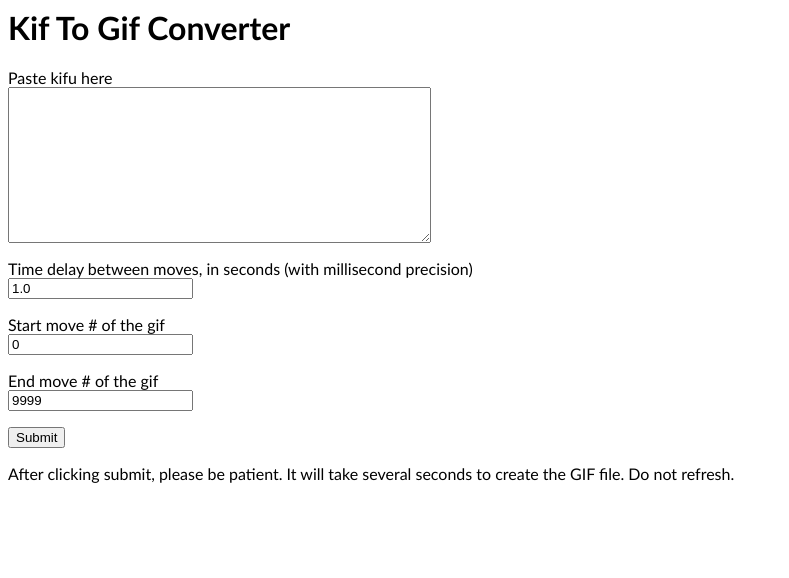
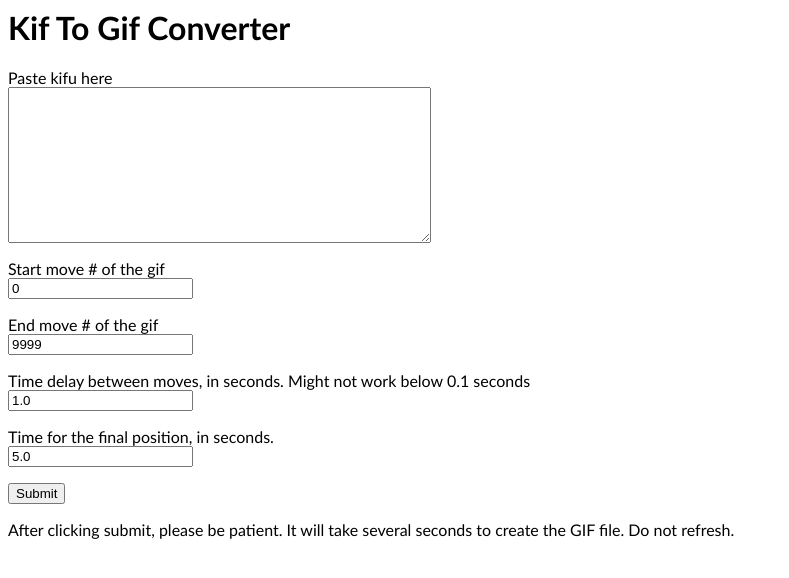
Before and after one commit to justremember/kif2gif, a Flask app: page / in a window 1280 px wide. Shown: the top 578 px of the page, without its empty margins (0-789 px from the left). Run offline with Flask 2, Linux system fonts and the light colour scheme.

Commit message:
add final delay, procfile

```diff
--- a/app/forms.py
+++ b/app/forms.py
@@ -5,7 +5,8 @@ from wtforms.validators import DataRequired
 
 class KifuForm(FlaskForm):
     kifu = TextAreaField('Paste kifu here', validators=[DataRequired()])
-    delay = FloatField('Time delay between moves, in seconds (with millisecond precision)', default=1.0)
+    delay = FloatField('Time delay between moves, in seconds. Might not work below 0.1 seconds', default=1.0)
+    final_delay = FloatField('Time for the final position, in seconds.', default=5.0)
     start = IntegerField('Start move # of the gif', default=0)
     end = IntegerField('End move # of the gif', default=9999)
     submit = SubmitField('Submit')
--- a/app/routes.py
+++ b/app/routes.py
@@ -10,6 +10,7 @@ def index():
         gif_filename = kif2gif(form.kifu.data,
                 gif_dirname=app.config['GIFS_FOLDER'],
                 delay=form.delay.data,
+                final_delay=form.final_delay.data,
                 start=form.start.data,
                 end=form.end.data)
         return redirect(gif_filename)
--- a/app/templates/index.html
+++ b/app/templates/index.html
@@ -9,10 +9,6 @@
             {{ form.kifu(rows='10', cols='50') }}
         </p>
         <p>
-            {{ form.delay.label }}<br>
-            {{ form.delay }}
-        </p>
-        <p>
             {{ form.start.label }}<br>
             {{ form.start }}
         </p>
@@ -20,6 +16,14 @@
             {{ form.end.label }}<br>
             {{ form.end }}
         </p>
+        <p>
+            {{ form.delay.label }}<br>
+            {{ form.delay }}
+        </p>
+        <p>
+            {{ form.final_delay.label }}<br>
+            {{ form.final_delay }}
+        </p>
         <p>{{ form.submit() }}</p>
         <p>After clicking submit, please be patient. It will take several seconds to create the GIF file. Do not refresh.
     </form>
--- a/converter.py
+++ b/converter.py
@@ -100,7 +100,7 @@ pieces_dict = {
     }
 
 
-def kif2gif(input_kif, gif_dirname='', gif_filename='', start=0, end=999999, delay=1):
+def kif2gif(input_kif, gif_dirname='', gif_filename='', start=0, end=999999, delay=1, final_delay=5):
     if start > end:
         raise ValueError
     kif = shogi.KIF.Parser.parse_str(re.sub(' +', ' ', input_kif))
@@ -146,10 +146,7 @@ def kif2gif(input_kif, gif_dirname='', gif_filename='', start=0, end=999999, del
     if not gif_filename:
         gif_filename = str(datetime.datetime.now()).replace(' ', '_').replace(':', '-').replace('.', '-') + '.gif'
     gif_path = os.path.join(gif_dirname, gif_filename)
-    last_delay = 5
-    if last_delay < delay:
-        last_delay = delay
-    imageio.mimsave(gif_path, imgs, duration=[delay] * (len(imgs) - 1) + [last_delay], subrectangles=True)
+    imageio.mimsave(gif_path, imgs, duration=[delay] * (len(imgs) - 1) + [final_delay], subrectangles=True)
     optimize(gif_path)
     return gif_path
 
```
Also changed, not shown: 1 other file.
